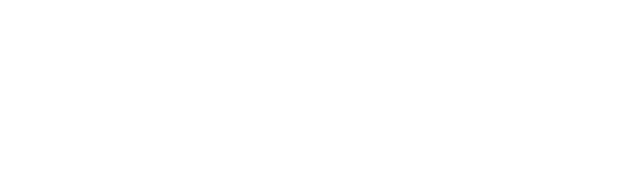
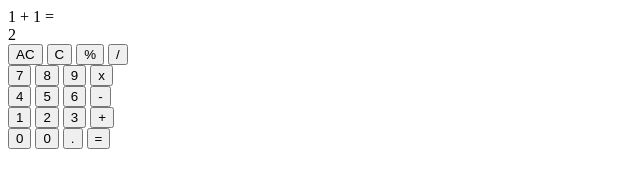
Before and after one commit to trabram/calculator, a plain HTML site: page index.html in a window 1280 px wide. Shown: the whole page, without its empty margins (0-640 px from the left). Drawn offline with Linux system fonts and the light colour scheme.

Commit message:
Add bare ui elements

```diff
--- a/index.html
+++ b/index.html
@@ -12,5 +12,44 @@
 </head>
 <body>
 
+  <div>
+    <span>1 + 1 =</span>
+    <br>
+    <span>2</span>
+  </div>
+
+  <div>
+    <div>
+      <button>AC</button>
+      <button>C</button>
+      <button>%</button>
+      <button>/</button>
+    </div>
+    <div>
+      <button>7</button>
+      <button>8</button>
+      <button>9</button>
+      <button>x</button>
+    </div>
+    <div>
+      <button>4</button>
+      <button>5</button>
+      <button>6</button>
+      <button>-</button>
+    </div>
+    <div>
+      <button>1</button>
+      <button>2</button>
+      <button>3</button>
+      <button>+</button>
+    </div>
+    <div>
+      <button>0</button>
+      <button>0</button>
+      <button>.</button>
+      <button>=</button>
+    </div>
+  </div>
+
 </body>
 </html>
```
